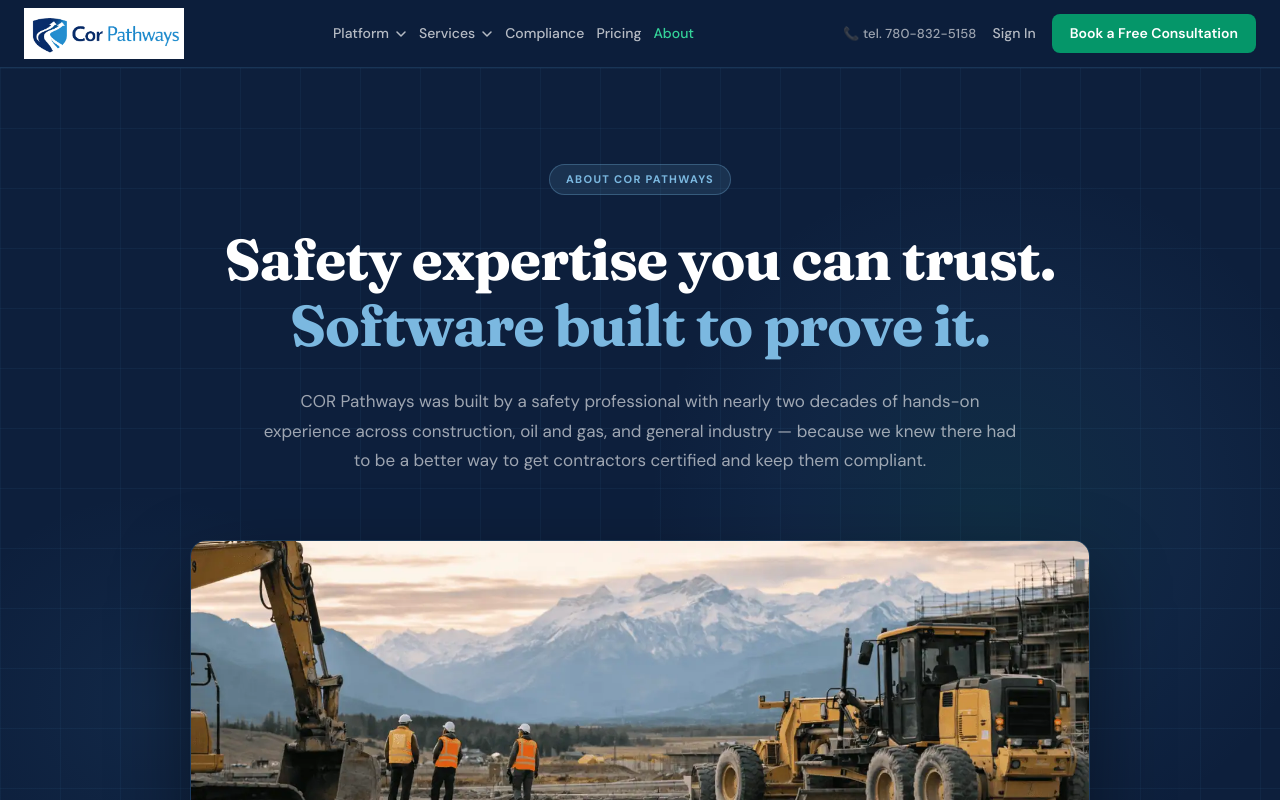
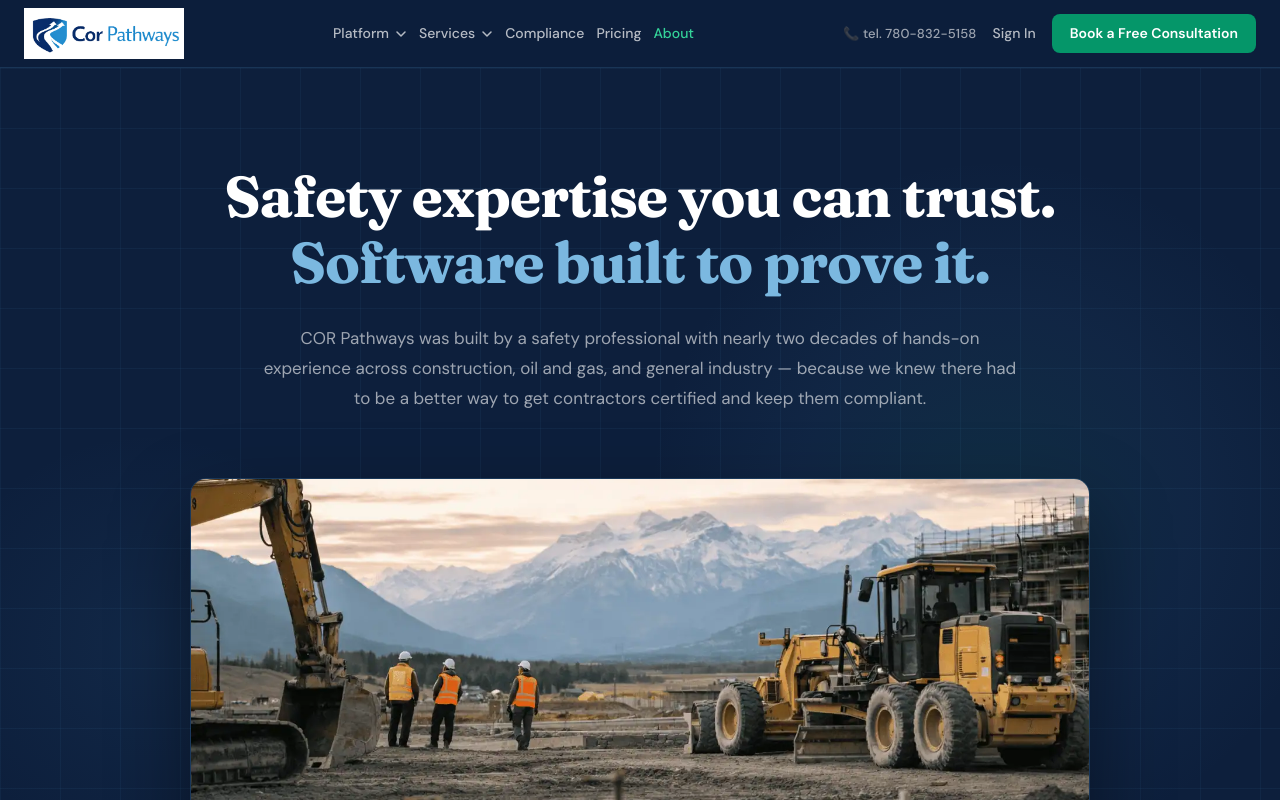
Before and after one commit to Yeti567/COR-Pathways-Website, a Next.js app: page /about in a window 1280 px wide. Shown: the top 800 px of the page. Built offline with nearby package versions, Linux system fonts and the light colour scheme.

Commit message:
Remove About COR Pathways pill badge from hero

```diff
--- a/app/about/page.jsx
+++ b/app/about/page.jsx
@@ -37,9 +37,6 @@
         <div aria-hidden="true" style={{ position: 'absolute', top: '10%', right: '-5%', width: '700px', height: '700px', background: 'radial-gradient(ellipse at center, rgba(52,211,153,0.08) 0%, rgba(74,144,196,0.06) 40%, transparent 70%)', pointerEvents: 'none' }} />
         <div aria-hidden="true" style={{ position: 'absolute', bottom: '5%', left: '-8%', width: '500px', height: '500px', background: 'radial-gradient(ellipse at center, rgba(74,144,196,0.08) 0%, transparent 60%)', pointerEvents: 'none' }} />
         <div style={{ position: 'relative', maxWidth: MAX_W, margin: '0 auto', display: 'flex', flexDirection: 'column', alignItems: 'center', textAlign: 'center' }}>
-          <div style={{ display: 'inline-flex', alignItems: 'center', background: 'rgba(123,184,224,0.12)', border: '1px solid rgba(123,184,224,0.3)', padding: '6px 16px', borderRadius: '999px', marginBottom: '32px' }}>
-            <span style={{ fontFamily: 'var(--font-dm-sans)', fontSize: '11px', fontWeight: 700, letterSpacing: '0.12em', textTransform: 'uppercase', color: '#7BB8E0' }}>About COR Pathways</span>
-          </div>
           <h1 style={{ fontFamily: 'var(--font-fraunces)', fontSize: 'clamp(2.4rem, 5vw, 3.6rem)', fontWeight: 700, color: '#ffffff', lineHeight: 1.15, marginBottom: '28px', letterSpacing: '-0.02em', maxWidth: '860px' }}>
             Safety expertise you can trust.<br /><span style={{ color: '#7BB8E0' }}>Software built to prove it.</span>
           </h1>
```
